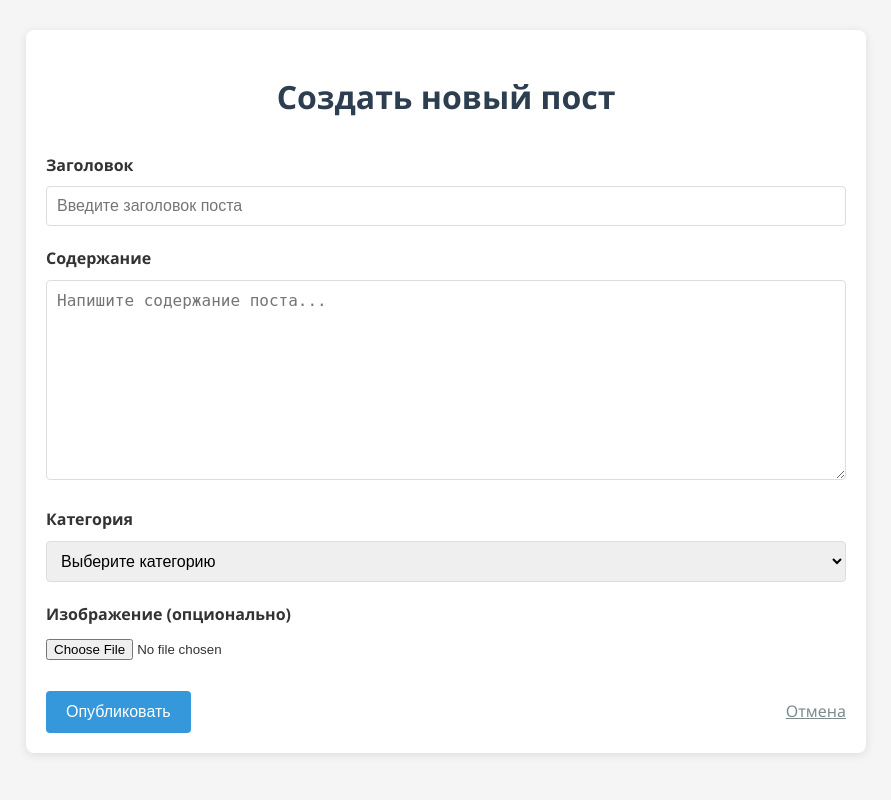
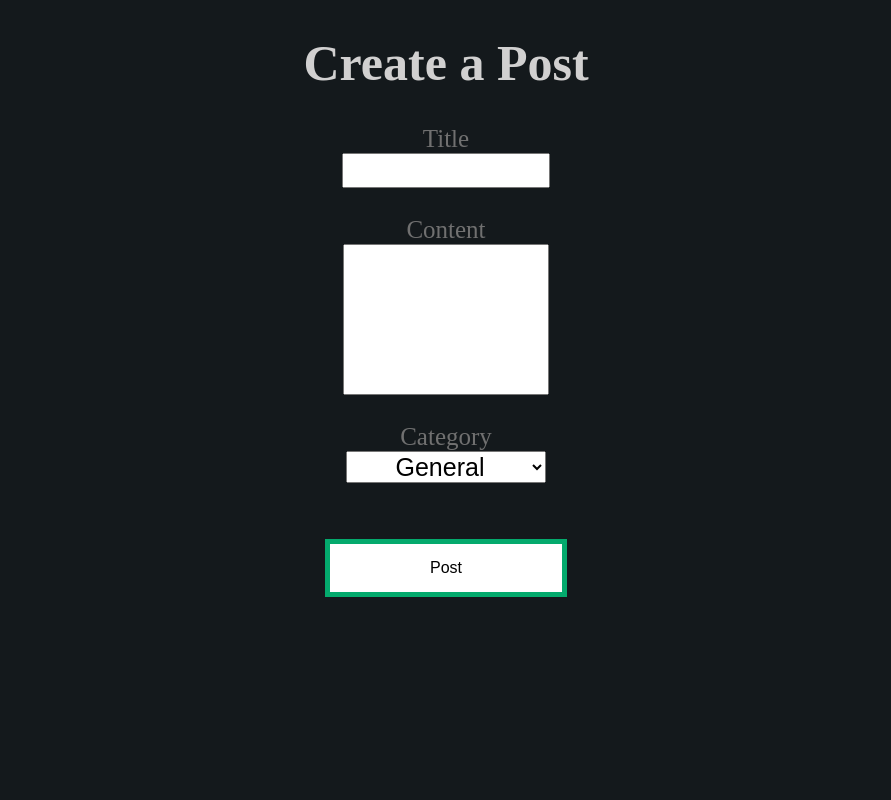
Before and after one commit to ShvetsovMakar/YandexLyceumFlask, a Flask app: page /add_post in a window 1280 px wide. Shown: the whole page, without its empty margins (194-1085 px from the left). Run offline with Flask 3, Linux system fonts and the light colour scheme; a user stored in the database is signed in.

Commit message:
remade add_post.html template so it fits the overall style of the website

```diff
--- a/main.py
+++ b/main.py
@@ -39,7 +39,7 @@ def index():
     return render_template("index.html", mode=mode)
 
 
-@app.route("/signup", methods=['GET', 'POST'])
+@app.route("/sign_up", methods=['GET', 'POST'])
 def signup():
     mode = "day"
     if current_user.is_authenticated:
@@ -52,11 +52,11 @@ def signup():
         confirmation = request.form['confirmation']
 
         if password != confirmation:
-            return redirect("/signup")  # password and confirmation do not match
+            return redirect("/sign_up")  # password and confirmation do not match
 
         usernames = fetch_usernames()
         if username.lower() in usernames:
-            return redirect("/signup")  # username already exists
+            return redirect("/sign_up")  # username already exists
 
         # Adding user to the database
         cur.execute(f'SELECT MAX(id) FROM users')
@@ -68,7 +68,7 @@ def signup():
 
         return redirect("/")
 
-    return render_template("signup.html", mode=mode)
+    return render_template("sign_up.html", mode=mode)
 
 
 @app.route("/login", methods=['GET', 'POST'])
@@ -110,5 +110,7 @@ def add_post():
         mode = cur.fetchone()[0]
 
     return render_template("add_post.html", mode=mode)
+
+
 if __name__ == "__main__":
     app.run()
--- a/static/day.css
+++ b/static/css/night.css
@@ -1,19 +1,19 @@
 body {
-  background-color: #D4D4D4;
+  background-color: #14191c;
+  align-items: center;
 }
 
 h1 {
-  color: #2B2B2B;
+  color: #D1D0D0;
   text-align: center;
   font-size: 50px;
 }
 
 p {
-  color: #2B2B2B;
+  color: #D1D0D0;
   text-align: center;
   font-size: 25px;
 }
-
 
 .button {
   margin: auto;
@@ -39,8 +39,7 @@ p {
 }
 
 .login-button {
-  background-color: #535b69;
-  color: green;
+  background-color: #090b12;
 
   border-radius: 15px;
   margin: auto;
@@ -48,12 +47,12 @@ p {
   width: 100px;
 
   text-align: center;
-  color: #FFFFFF;
+  color: #707070;
   font-size: 25px;
 }
 
 .login-button:hover {
-  background-color: #677385;
+  background-color: #0c0f1a;
 }
 
 form {
@@ -64,7 +63,7 @@ form {
   height: 500px;
 
   text-align: center;
-  color: black;
+  color: #707070;
   font-size: 25px;
 }
 
@@ -97,3 +96,7 @@ form {
   color: #000000;
   font-size: 25px;
 }
+
+textarea {
+  resize: none;
+}
--- a/templates/add_post.html
+++ b/templates/add_post.html
@@ -1,155 +1,36 @@
 <!DOCTYPE html>
-<html lang="ru">
+<html lang="en">
 <head>
     <meta charset="UTF-8">
-    <meta name="viewport" content="width=device-width, initial-scale=1.0">
-    <title>Создать новый пост</title>
-    <style>
-        body {
-            font-family: 'Segoe UI', Tahoma, Geneva, Verdana, sans-serif;
-            line-height: 1.6;
-            margin: 0;
-            padding: 0;
-            background-color: #f5f5f5;
-            color: #333;
-        }
+    <title>Create Post</title>
+    {% if mode == "day" %}
+        <link rel="stylesheet" href="static/css/day.css">
+    {% elif mode == "night" %}
+        <link rel="stylesheet" href="static/css/night.css">
+    {% endif %}
+</head>
 
-        .container {
-            max-width: 800px;
-            margin: 30px auto;
-            padding: 20px;
-            background: #fff;
-            border-radius: 8px;
-            box-shadow: 0 2px 10px rgba(0, 0, 0, 0.1);
-        }
+<body>
+    <div>
+        <h1>Create a Post</h1>
+        <form action="" method="post">
+            <label for="html">Title</label><br>
+            <input type="text" name="title" id="title" class="form-input" required><br>
 
-        h1 {
-            text-align: center;
-            color: #2c3e50;
-            margin-bottom: 30px;
-        }
+            <label for="html">Content</label><br>
+            <textarea name="content" id="content" class="form-input" rows="5" cols="30" required></textarea><br>
 
-        .form-group {
-            margin-bottom: 20px;
-        }
+            <label for="html">Category</label><br>
+            <select name="category" id="category" class="form-input" required>
+                <option value="general">General</option>
+                <option value="news">News</option>
+                <option value="entertainment">Entertainment</option>
+                <option value="tech">Technology</option>
+                <option value="sports">Sports</option>
+            </select><br><br>
 
-        label {
-            display: block;
-            margin-bottom: 8px;
-            font-weight: 600;
-        }
-
-        input[type="text"],
-        textarea,
-        select {
-            width: 100%;
-            padding: 10px;
-            border: 1px solid #ddd;
-            border-radius: 4px;
-            font-size: 16px;
-            box-sizing: border-box;
-        }
-
-        textarea {
-            min-height: 200px;
-            resize: vertical;
-        }
-
-        .btn {
-            background-color: #3498db;
-            color: white;
-            border: none;
-            padding: 12px 20px;
-            font-size: 16px;
-            border-radius: 4px;
-            cursor: pointer;
-            transition: background-color 0.3s;
-        }
-
-        .btn:hover {
-            background-color: #2980b9;
-        }
-
-        .form-footer {
-            display: flex;
-            justify-content: space-between;
-            align-items: center;
-            margin-top: 30px;
-        }
-
-        .error {
-            color: #e74c3c;
-            font-size: 14px;
-            margin-top: 5px;
-        }
-    </style>
-</head>
-<body>
-    <div class="container">
-        <h1>Создать новый пост</h1>
-
-        <form action="/posts/create" method="POST" enctype="multipart/form-data">
-            <div class="form-group">
-                <label for="title">Заголовок</label>
-                <input type="text" id="title" name="title" required placeholder="Введите заголовок поста">
-                <div class="error" id="title-error"></div>
-            </div>
-
-            <div class="form-group">
-                <label for="content">Содержание</label>
-                <textarea id="content" name="content" required placeholder="Напишите содержание поста..."></textarea>
-                <div class="error" id="content-error"></div>
-            </div>
-
-            <div class="form-group">
-                <label for="category">Категория</label>
-                <select id="category" name="category">
-                    <option value="">Выберите категорию</option>
-                    <option value="technology">Технологии</option>
-                    <option value="science">Наука</option>
-                    <option value="art">Искусство</option>
-                    <option value="business">Бизнес</option>
-                    <option value="other">Другое</option>
-                </select>
-            </div>
-
-            <div class="form-group">
-                <label for="image">Изображение (опционально)</label>
-                <input type="file" id="image" name="image" accept="image/*">
-            </div>
-
-            <div class="form-footer">
-                <button type="submit" class="btn">Опубликовать</button>
-                <a href="#" style="color: #7f8c8d;">Отмена</a>
-            </div>
+            <button type="submit" id="submit" class="Confirmation">Post</button>
         </form>
     </div>
-
-    <script>
-        // Простая валидация формы
-        document.querySelector('form').addEventListener('submit', function(e) {
-            let valid = true;
-            const title = document.getElementById('title').value.trim();
-            const content = document.getElementById('content').value.trim();
-
-            if (title.length < 5) {
-                document.getElementById('title-error').textContent = 'Заголовок должен содержать минимум 5 символов';
-                valid = false;
-            } else {
-                document.getElementById('title-error').textContent = '';
-            }
-
-            if (content.length < 20) {
-                document.getElementById('content-error').textContent = 'Содержание должно содержать минимум 20 символов';
-                valid = false;
-            } else {
-                document.getElementById('content-error').textContent = '';
-            }
-
-            if (!valid) {
-                e.preventDefault();
-            }
-        });
-    </script>
 </body>
 </html>
--- a/templates/index.html
+++ b/templates/index.html
@@ -4,9 +4,9 @@
     <meta charset="UTF-8">
     <title>Storybook</title>
     {% if mode == "day" %}
-        <link rel="stylesheet" href="static/day.css" >
+        <link rel="stylesheet" href="static/css/day.css" >
     {% elif mode == "night" %}
-        <link rel="stylesheet" href="static/night.css" >
+        <link rel="stylesheet" href="static/css/night.css" >
     {% endif %}
 </head>
 
@@ -22,7 +22,7 @@
     </div>
 
     <div>
-        <a class="signup-button" href="/signup">Sign Up</a>
+        <a class="signup-button" href="/sign_up">Sign Up</a>
         <br/>
         <a class="login-button" href="/login">Log In</a>
     </div>
--- a/templates/login.html
+++ b/templates/login.html
@@ -4,9 +4,9 @@
     <meta charset="UTF-8">
     <title>Storybook</title>
     {% if mode == "day" %}
-        <link rel="stylesheet" href="static/day.css" >
+        <link rel="stylesheet" href="static/css/day.css" >
     {% elif mode == "night" %}
-        <link rel="stylesheet" href="static/night.css" >
+        <link rel="stylesheet" href="static/css/night.css" >
     {% endif %}
 </head>
 
--- a/templates/signup.html
+++ b/templates/sign_up.html
@@ -4,9 +4,9 @@
     <meta charset="UTF-8">
     <title>Storybook</title>
     {% if mode == "day" %}
-        <link rel="stylesheet" href="static/day.css" >
+        <link rel="stylesheet" href="static/css/day.css" >
     {% elif mode == "night" %}
-        <link rel="stylesheet" href="static/night.css" >
+        <link rel="stylesheet" href="static/css/night.css" >
     {% endif %}
 </head>
 
```
Also changed, not shown: static/css/day.css (renamed from static/night.css, +13 -8 lines).
